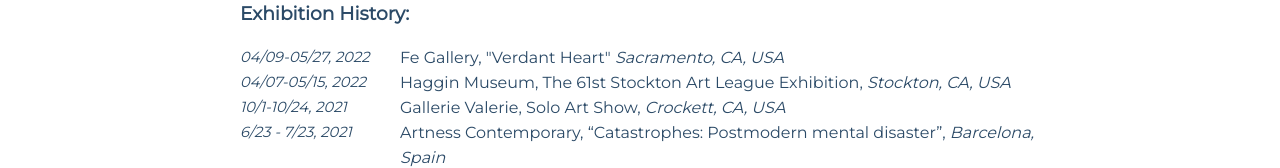
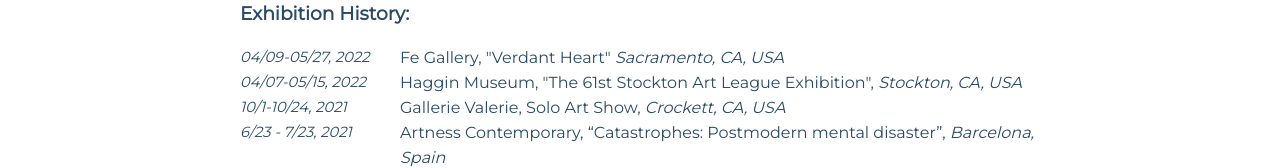
Before and after one commit to YuliyaYas/portfolio-blog, a React (Create React App) app: page /about-cv in a window 1280 px wide. Shown: the part 214-382 px from the top of the page. Built offline with nearby package versions, Linux system fonts and the light colour scheme.

Commit message:
museum and gallery shows

```diff
--- a/src/components/CV.js
+++ b/src/components/CV.js
@@ -11,7 +11,7 @@ const CV = () =>  {
           <h3>Exhibition History: </h3>
           <div className="cv-section">
             <i>04/09-05/27, 2022</i><p> Fe Gallery, "Verdant Heart" <span>Sacramento, CA, USA</span></p>
-            <i>04/07-05/15, 2022</i><p> Haggin Museum, The 61st Stockton Art League Exhibition, <span>Stockton, CA, USA</span></p>
+            <i>04/07-05/15, 2022</i><p> Haggin Museum, "The 61st Stockton Art League Exhibition", <span>Stockton, CA, USA</span></p>
             <i>10/1-10/24, 2021</i><p> Gallerie Valerie, Solo Art Show, <span>Crockett, CA, USA</span></p>
             <i>6/23 - 7/23, 2021</i><p>Artness Contemporary, “Catastrophes: Postmodern mental disaster”, <span>Barcelona, Spain</span></p>
             <i>1/23-12/25, 2020</i><p>La Fenice Gallery, <span>Hong Kong</span></p>
```
